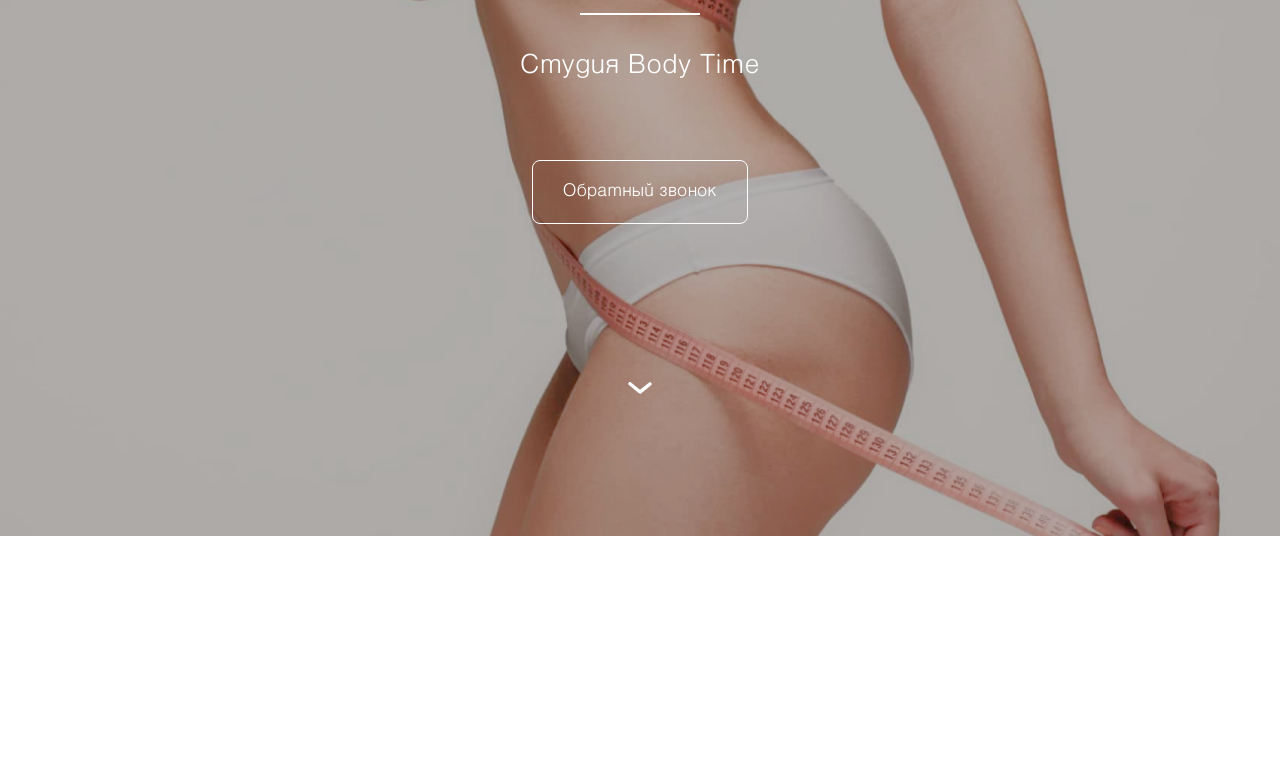
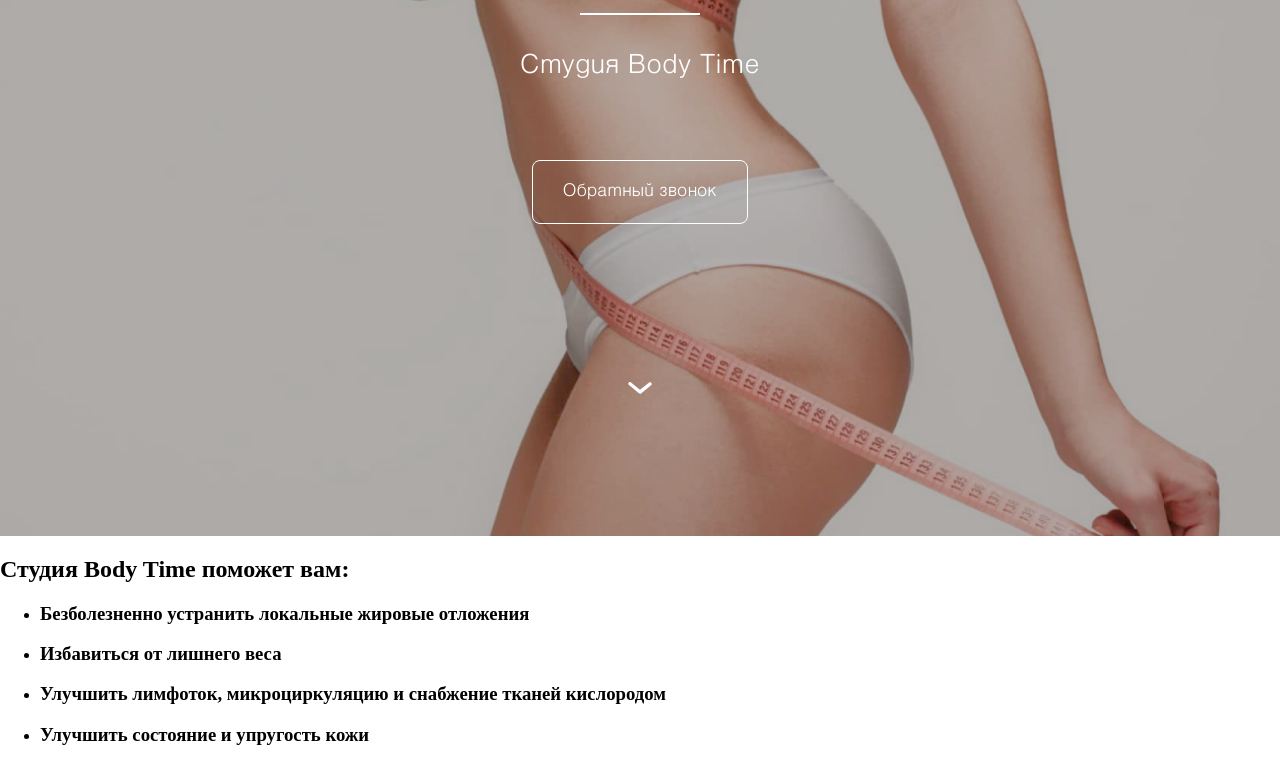
Before and after one commit to pomazkovanton/bodytime, a website: page index.html in a window 1280 px wide. Shown: the part 461-1225 px from the top of the page. Before the commit the page ends 997 px from the top, so only its background shows below. Drawn offline with Linux system fonts and the light colour scheme.

Commit message:
feat: adds markup for the services section

```diff
--- a/index.html
+++ b/index.html
@@ -38,6 +38,23 @@
       <button class="button button_bordered_white">Обратный звонок</button>
       <a href="#" class="hero__down"></a>
     </section>
+    <section class="services">
+      <h2 class="title services__title">Студия Body Time поможет вам:</h2>
+      <ul class="services__list">
+        <li class="services__card services__card_size_big">
+          <h3 class="services__card-title">Безболезненно устранить локальные жировые отложения</h3>
+        </li>
+        <li class="services__card services__card_size_medium">
+          <h3 class="services__card-title">Избавиться от лишнего веса</h3>
+        </li>
+        <li class="services__card services__card_size_small services__card_bg_grey">
+          <h3 class="services__card-title">Улучшить лимфоток, микроциркуляцию и снабжение тканей кислородом</h3>
+        </li>
+        <li class="services__card services__card_size_small services__card_bg_green">
+          <h3 class="services__card-title">Улучшить состояние и упругость кожи</h3>
+        </li>
+      </ul>
+    </section>
     <script src="./scripts/main.js"></script>
   </body>
 </html>
```
